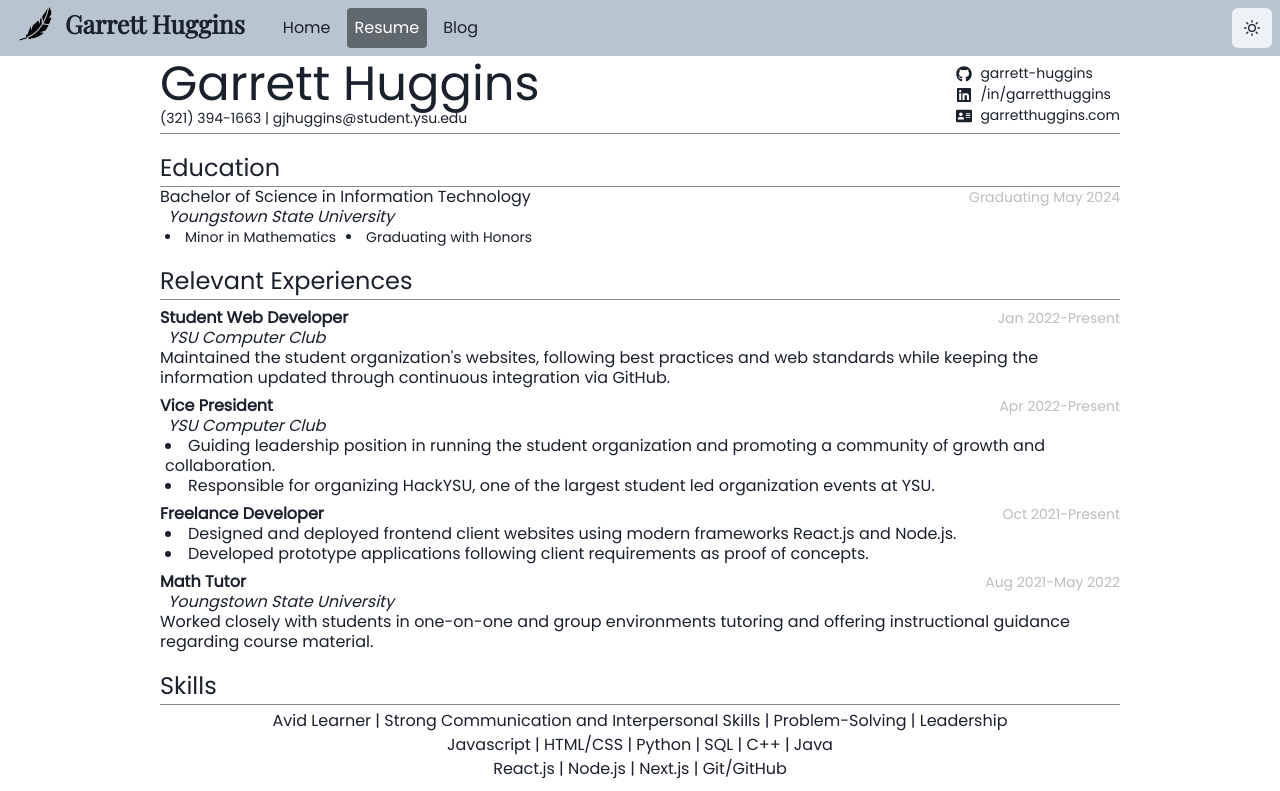
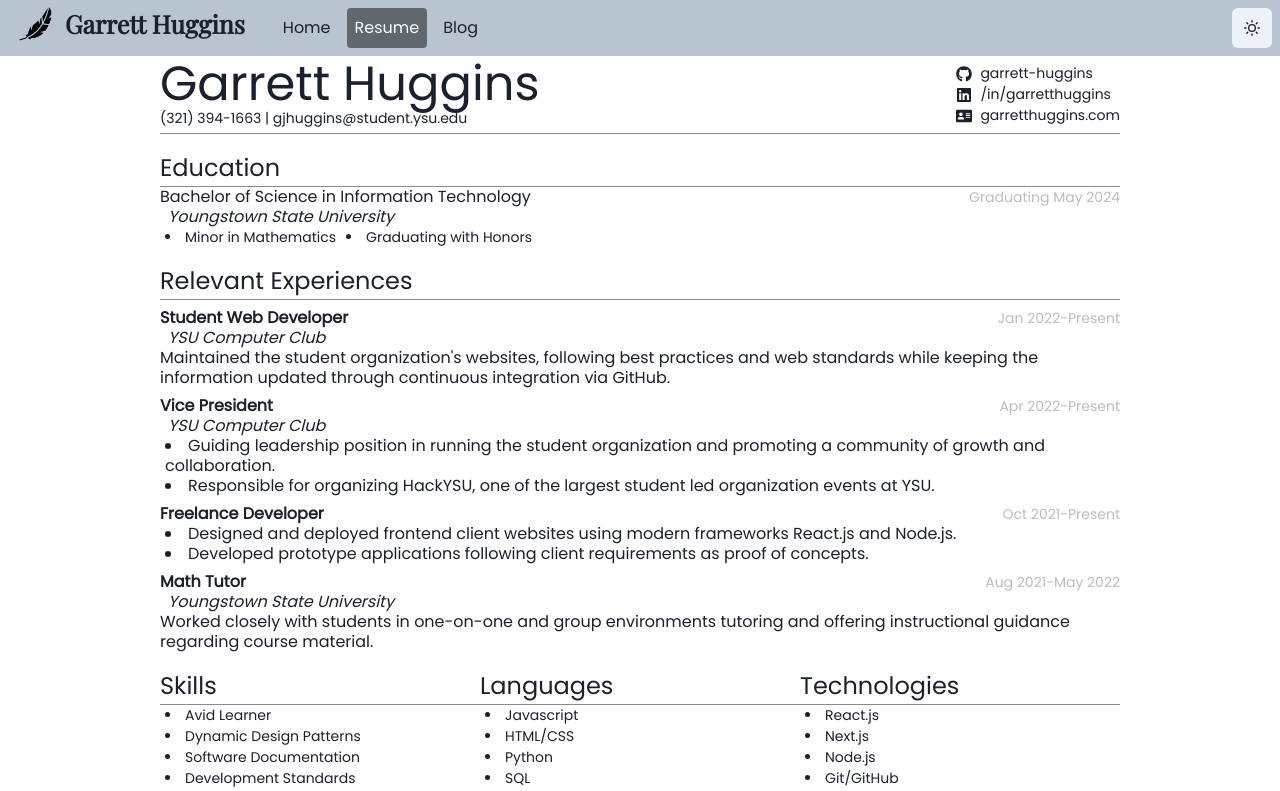
Before and after one commit to garrett-huggins/garretthuggins.com, a Next.js app: page /resume in a window 1280 px wide. Shown: the top 791 px of the page. Built offline with nearby package versions, Linux system fonts and the light colour scheme.

Commit message:
added skills section

```diff
--- a/components/Resume/ResumeStyles.js
+++ b/components/Resume/ResumeStyles.js
@@ -10,6 +10,12 @@ export const Break = styled.hr`
 
 export const List = styled.ul`
   display: flex;
+  justify-content: space-around;
+  list-style-position: inside;
+  font-size: 14px;
+`;
+
+export const SkillsList = styled.ul`
   justify-content: space-around;
   list-style-position: inside;
   font-size: 14px;
@@ -184,19 +190,60 @@ export const Experiences = () => {
 export const Skills = () => {
   return (
     <Box mt={4} w="100%">
-      <Text as="h2" fontSize="1.5rem">
-        Skills
-      </Text>
+      <Grid
+        templateColumns="repeat(3,1fr)"
+        fontSize={{ base: "16px", sm: "1.5rem" }}
+        sx={{
+          "@media print": {
+            fontSize: "1.5rem",
+          },
+        }}
+      >
+        <GridItem colSpan={1}>
+          <Text as="h2">Skills</Text>
+        </GridItem>
+        <GridItem colSpan={1}>
+          <Text as="h2">Languages</Text>
+        </GridItem>
+        <GridItem colSpan={1}>
+          <Text as="h2">Technologies</Text>
+        </GridItem>
+      </Grid>
+
       <Break />
 
-      <Text textAlign="center" mt={1}>
+      {/* <Text textAlign="center" mt={1}>
         Avid Learner | Strong Communication and Interpersonal Skills |
         Problem-Solving | Leadership
-      </Text>
-      <Text textAlign="center">
-        Javascript | HTML/CSS | Python | SQL | C++ | Java
-      </Text>
-      <Text textAlign="center">React.js | Node.js | Next.js | Git/GitHub</Text>
+      </Text> */}
+      <Grid templateColumns="repeat(3,1fr)">
+        <GridItem colSpan={1}>
+          <SkillsList>
+            <ListItem>Avid Learner</ListItem>
+            <ListItem>Dynamic Design Patterns</ListItem>
+            <ListItem>Software Documentation</ListItem>
+            <ListItem>Development Standards</ListItem>
+            <ListItem>Continuous Integration Systems</ListItem>
+          </SkillsList>
+        </GridItem>
+        <GridItem colSpan={1}>
+          <SkillsList>
+            <ListItem>Javascript</ListItem>
+            <ListItem>HTML/CSS</ListItem>
+            <ListItem>Python</ListItem>
+            <ListItem>SQL</ListItem>
+            <ListItem>C++</ListItem>
+          </SkillsList>
+        </GridItem>
+        <GridItem colSpan={1}>
+          <SkillsList>
+            <ListItem>React.js</ListItem>
+            <ListItem>Next.js</ListItem>
+            <ListItem>Node.js</ListItem>
+            <ListItem>Git/GitHub</ListItem>
+          </SkillsList>
+        </GridItem>
+      </Grid>
     </Box>
   );
 };
```
